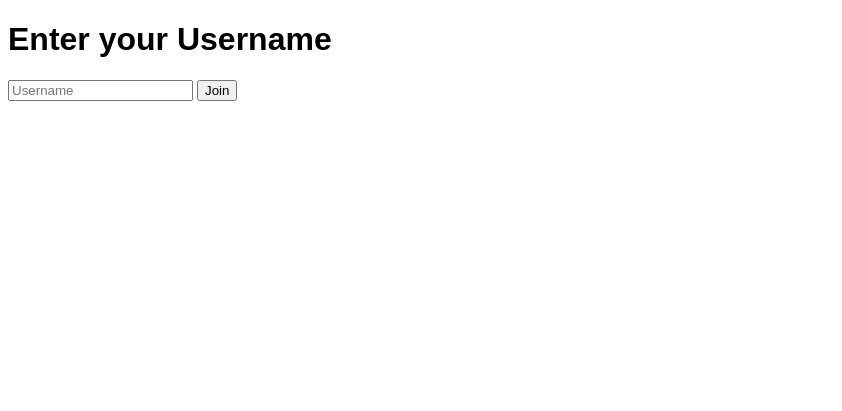
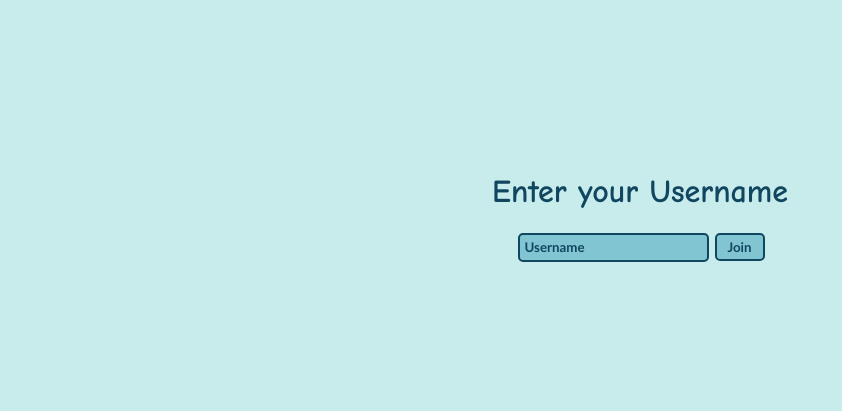
Before and after one commit to OmerChen10/Skribbl, a plain HTML site: page website_container/pages/game.html in a window 1280 px wide. Shown: the whole page, without its empty margins (0-842 px from the left). Drawn offline with Linux system fonts and the light colour scheme.

Commit message:
Improved username screen

```diff
--- a/website_container/pages/game.html
+++ b/website_container/pages/game.html
@@ -4,14 +4,20 @@
     <meta charset="UTF-8">
     <meta http-equiv="X-UA-Compatible" content="IE=edge">
     <meta name="viewport" content="width=device-width, initial-scale=1.0">
+    <script src="../static/script.js"></script>
+    <link rel="stylesheet" href="../static/game.css">
     <title>Skribbl</title>
-    <script src="../scripts/script.js"></script>
 
 </head>
 <body>
-    <h1 style="font-family:Arial, Helvetica, sans-serif;">
-    Enter your Username</h1>
-    <input type="text" id="username" placeholder="Username">
-    <button onclick="connect()">Join</button>
+    <div class="username">
+        <h1>Enter your Username</h1>
+
+        <div class="username-input">
+            <input type="text" id="username" placeholder="Username">
+            <button onclick="connect()">Join</button>
+        </div>
+    </div>
+
 </body>
 </html>
--- /dev/null
+++ b/website_container/static/game.css
@@ -0,0 +1,60 @@
+body{
+    background-color: #c8ecec;
+    color: rgb(16, 70, 95);
+}
+
+h1{
+    font-family: Comic Sans MS;
+    text-align: center;
+}
+
+.username {
+    display: flex;
+    align-items: center;
+    justify-content: center;
+    min-height: 50vh;
+    flex-direction: column;
+}
+
+#username-input {
+    border-radius: 5px;
+    background-color: rgb(128, 197, 209);
+    border-color: rgb(16, 70, 95);
+    color: rgb(16, 70, 95);
+    margin: 2px;
+    padding: 5px;
+    border-style: solid;
+}
+
+input {
+    border-radius: 5px;
+    background-color: rgb(128, 197, 209);
+    border-color: rgb(16, 70, 95);
+    color: rgb(16, 70, 95);
+    margin: 2px;
+    padding: 5px;
+    border-style: solid;
+}
+
+::placeholder{
+    color: rgb(16, 70, 95);
+    font-family: Calibri;
+    font-weight: 1000;
+}
+
+button {
+    border-radius: 5px;
+    background-color: rgb(128, 197, 209);
+    border-color: rgb(16, 70, 95);
+    color: rgb(16, 70, 95);
+    padding: 4px;
+    width: 50px;
+    font-family: Calibri;
+    border-style: solid;
+    font-weight: 1000;
+}
+
+button:hover {
+    background-color: rgb(16, 70, 95);
+    color: rgb(128, 197, 209);
+}
--- /dev/null
+++ b/website_container/static/home.css
@@ -0,0 +1,44 @@
+body{
+    background-color: #c8ecec;
+    color: rgb(16, 70, 95);
+}
+.code-screen {
+    display: flex;
+    align-items: center;
+    justify-content: center;
+    min-height: 50vh;
+    flex-direction: column;
+}
+
+input {
+    border-radius: 5px;
+    background-color: rgb(128, 197, 209);
+    border-color: rgb(16, 70, 95);
+    color: rgb(16, 70, 95);
+    margin: 2px;
+    padding: 5px;
+    border-style: solid;
+}
+
+::placeholder{
+    color: rgb(16, 70, 95);
+    font-family: Calibri;
+    font-weight: 1000;
+}
+
+button {
+    border-radius: 5px;
+    background-color: rgb(128, 197, 209);
+    border-color: rgb(16, 70, 95);
+    color: rgb(16, 70, 95);
+    padding: 4px;
+    width: 50px;
+    font-family: Calibri;
+    border-style: solid;
+    font-weight: 1000;
+}
+
+button:hover {
+    background-color: rgb(16, 70, 95);
+    color: rgb(128, 197, 209);
+}
```
Also changed, not shown: website_container/pages/game_not_found.html (+13 -2 lines), website_container/pages/index.html (+1 -31 lines), website_container/static/script.js (renamed from website_container/scripts/script.js), 1 other file.
